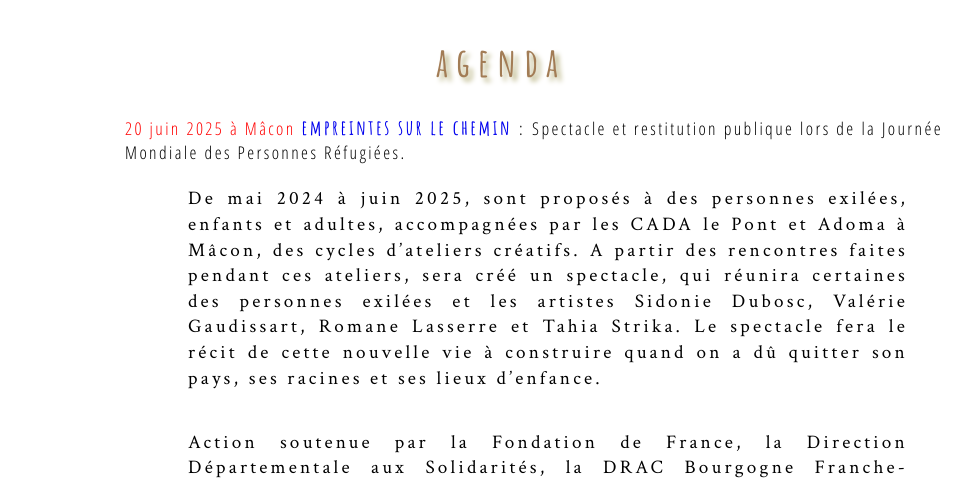
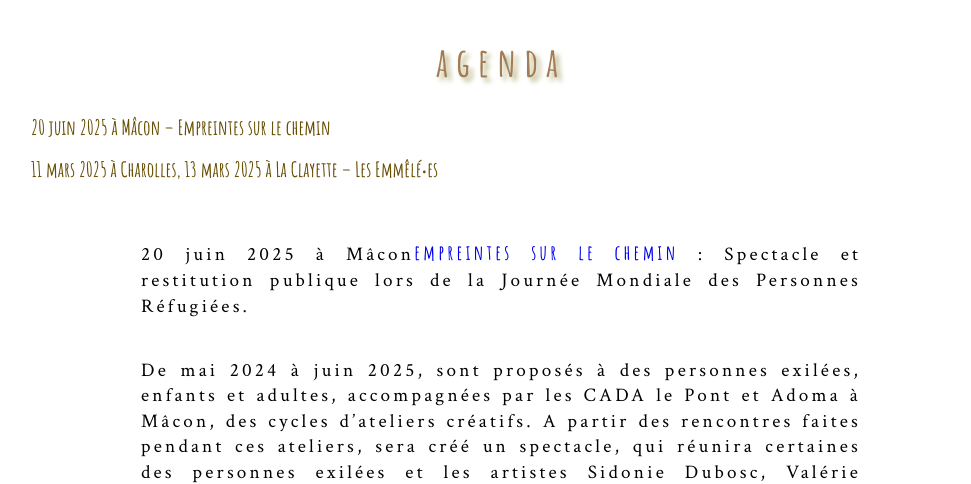
Before and after one commit to leshnik/revertouthaut, a Jekyll site: the page built from agenda.md, in a window 1280 px wide and 1400 px high. Shown: the part 250-734 px from the top of the window, without its empty margins (139-1110 px from the left). Built offline with Jekyll 4.4.1, drawn with Linux system fonts in a browser that asks for light colours; some of the changed text lies outside the part shown.

Commit message:
date list above agenda

```diff
--- a/agenda.md
+++ b/agenda.md
@@ -4,8 +4,14 @@ title: agenda
 summary:
 ---
 <h1>agenda</h1>
-<ul class="institutions">
-    <li><span style="color:red">20 juin 2025 à Mâcon</span> <a href="empreintes-sur-le-chemin">empreintes sur le chemin</a>&nbsp;:&nbsp;Spectacle et restitution publique lors de la Journée Mondiale des Personnes Réfugiées.
+<ul class="agenda-list">
+<li><a href="#21-06-2025" style="color: #664D01">20 juin 2025 à Mâcon – Empreintes sur le chemin</a></li>
+<li><a href="#11-03-2025" style="color: #664D01">11 mars 2025 à Charolles, 13 mars 2025 à La Clayette – Les Emmêlé‧es</a></li>
+
+</ul>
+<div id="21-06-2025">
+    <p class="intro-text">
+    20 juin 2025 à Mâcon<a href="empreintes-sur-le-chemin">empreintes sur le chemin</a>&nbsp;:&nbsp;Spectacle et restitution publique lors de la Journée Mondiale des Personnes Réfugiées.</p>
         <p class="intro-text">De mai 2024 à juin 2025, sont proposés à des personnes exilées, enfants et adultes, accompagnées par les CADA le Pont et Adoma à Mâcon, des cycles d’ateliers créatifs. A partir des rencontres faites pendant ces ateliers, sera créé un spectacle, qui réunira certaines des personnes exilées et les artistes Sidonie Dubosc, Valérie Gaudissart, Romane Lasserre et Tahia Strika. Le spectacle fera le récit de cette nouvelle vie à construire quand on a dû quitter son pays, ses racines et ses lieux d’enfance.</p>
         <p class="intro-text">Action soutenue par la Fondation de France, la Direction Départementale aux Solidarités, la DRAC Bourgogne Franche-Comté et la Fédération des Acteurs de la Solidarité,</p>
         <div class="flex-container">
@@ -15,12 +21,15 @@ summary:
             <div class="column">
                 <a href="FLYER Empreintes sur le chemin web.pdf" rel="noopener noreferrer" target="_blank">
             <img src="https://res.cloudinary.com/dnxcesebo/image/upload/q_auto,f_auto/v1707897853/empreintes-back_sc02cr.png">Clicquer pour télécharger le flyer.</a>
-            </div>
         </div>
-    </li>
+    </div>
+</div>
+
 <hr>
-      <li>
-      <span style="color:red">11 mars 2025 à Charolles</span>, <span style="color:red">13 mars 2025</span> à La Clayette&nbsp;:&nbsp;<a href="jeunes-aidants">LES EMMÊLÉ&middot;ES</a> présentations publiques et spectacle autour des jeunes aidants.
+
+<div id="11-03-2025">
+      <p class="intro-text">
+      11 mars 2025 à Charolles, 13 mars 2025 à La Clayette&nbsp;:&nbsp;<a href="jeunes-aidants">LES EMMÊLÉ&middot;ES</a> présentations publiques et spectacle autour des jeunes aidants.</p>
       <p class="intro-text">De septembre 2024 à mars 2025 ont lieu à Charolles, au Lycée Agricole, des ateliers créatifs destinés à des jeunes aidant.es du territoire du Charollais-Brionnais. Nous préparons avec eux et elles un spectacle qui relatera de leur enfance et adolescence singulière, faite de responsabilités au quotidien.</p>
       <p class="intro-text">Action soutenue par AG2R, le Conseil Départemental de Saône et Loire, le Fonds de Développement à la Vie Associative 71, le Conseil Régional de Bourgogne Franche-Comté et la Mutuelle Sociale Agricole.</p>
       <p class="intro-text">Pour de plus amples renseignements&nbsp;:&nbsp;<br>
@@ -40,7 +49,6 @@ summary:
           <img src="https://res.cloudinary.com/dnxcesebo/image/upload/v1737619807/ScreenFloat_Shot_of_Finder_at_23_Jan_2025_at_09_08_51_qaycq8.png"> Clicquer pour télécharger le flyer.</a>
         </div>
       </div>
-    </li>
     <hr>
     <li><span style="color:red">Dimanche 9 fevrier 2025</span> à 16h à Buffières <a href="histoires-de-transmission">rencontre publique</a> Salle du Mille Club, </li>
     <li><span style="color:red">Samedi 15 février 2025</span> de 14h à 18h à Cluny, à la Galerie Les Mains Libres</li>
```
